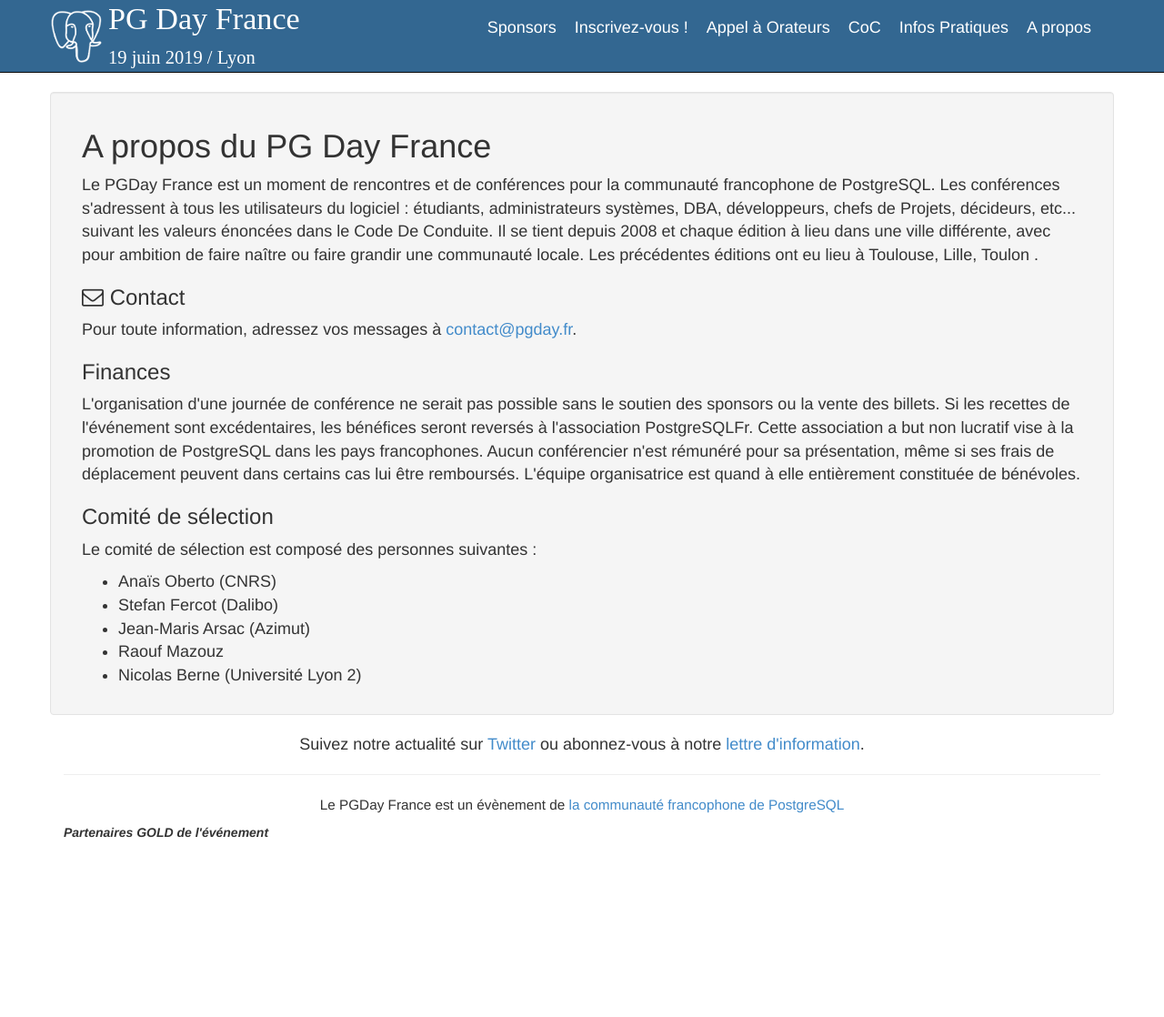
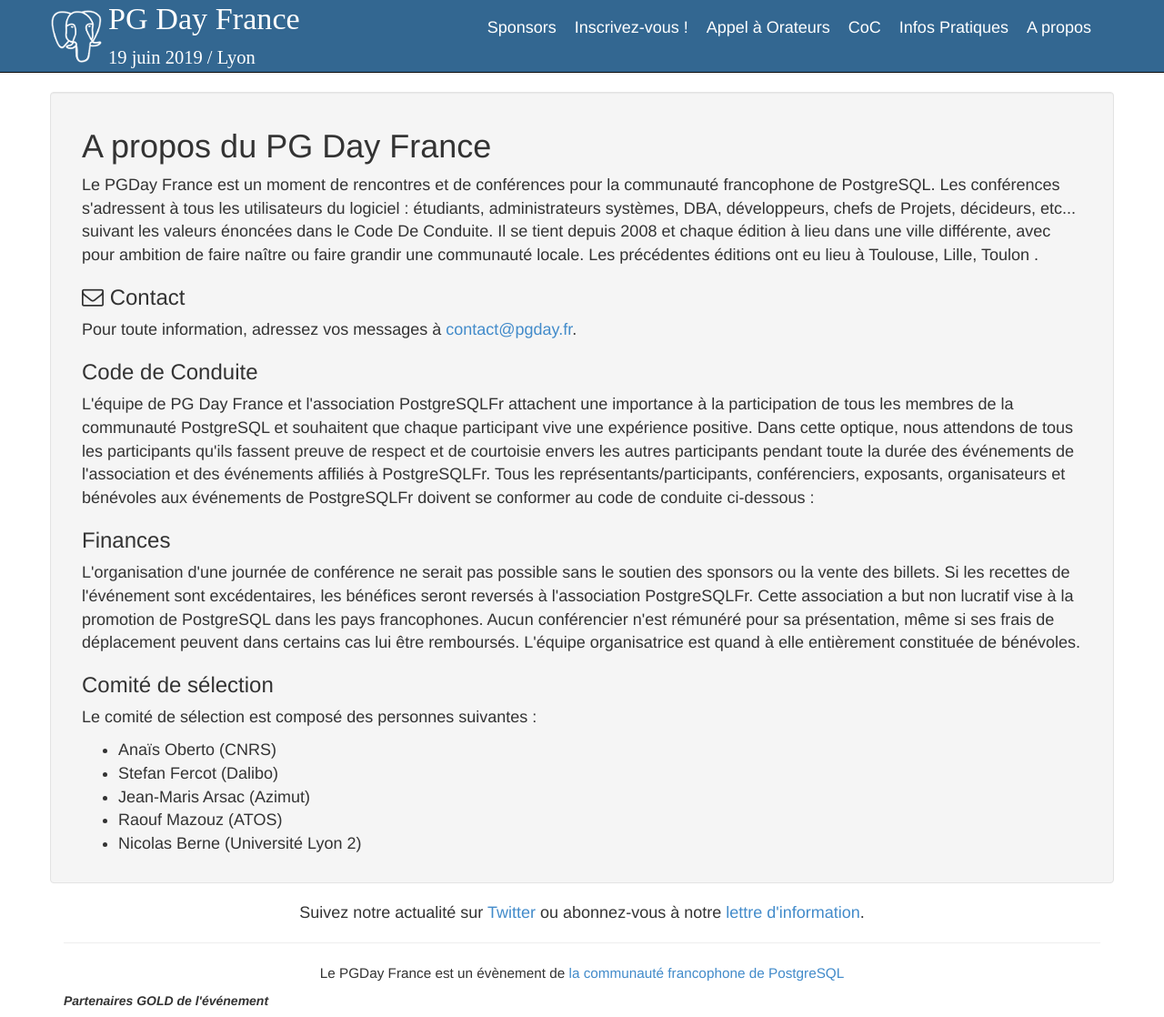
Before and after one commit to postgresqlfr/2024.pgday.fr, a Jekyll site: the page built from apropos.html, in a window 1280 px wide and 1118 px high. Shown: the whole window at 91% size. Built offline with Jekyll 4.4.1, drawn with Linux system fonts in a browser that asks for light colours.

Commit message:
[coc] apropos

```diff
--- a/apropos.html
+++ b/apropos.html
@@ -19,6 +19,23 @@
   href="mailto:contact@pgday.fr" class="mail"
   title="contact@pgday.fr">contact@pgday.fr</a>. </p>
 
+<h3>Code de Conduite</h3>
+
+L'équipe de PG Day France et l'association PostgreSQLFr attachent une importance
+à la participation de tous les membres de la communauté PostgreSQL et souhaitent
+que chaque participant vive une expérience positive. Dans cette optique, nous
+attendons de tous les participants qu'ils fassent preuve de respect et de
+courtoisie envers les autres participants pendant toute la durée des événements
+de l'association et des événements affiliés à PostgreSQLFr.
+
+Tous les représentants/participants, conférenciers, exposants, organisateurs et
+bénévoles aux événements de PostgreSQLFr doivent se conformer au code de
+conduite ci-dessous :
+
+<https://pgday.fr/codedeconduite>
+
+
+
 <h3>Finances</h3>
 
 <p>L'organisation d'une journée de conférence ne serait pas possible sans le soutien
@@ -37,7 +54,7 @@
     <li>Anaïs Oberto (CNRS)</li>
     <li>Stefan Fercot (Dalibo)</li>
     <li>Jean-Maris Arsac (Azimut)</li>
-    <li>Raouf Mazouz</li>
+    <li>Raouf Mazouz (ATOS)</li>
     <li>Nicolas Berne (Université Lyon 2)</li>
 </ul>
 <p>
```
